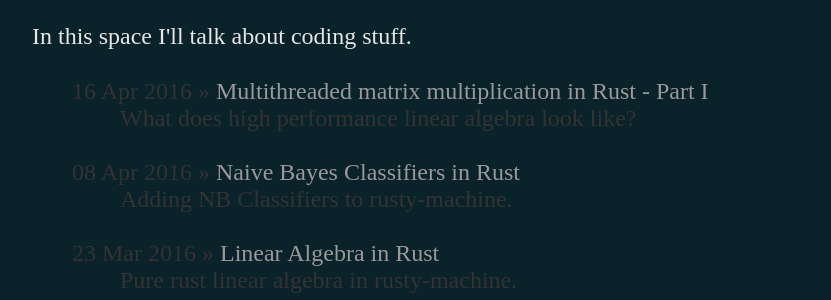
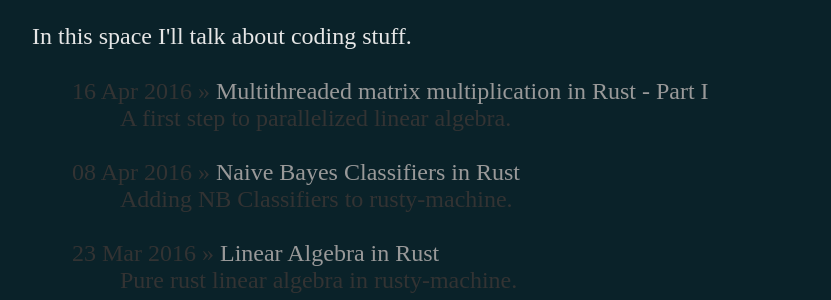
Before and after one commit to AtheMathmo/AtheMathmo.github.io, a Jekyll site: the page built from index.html, in a window 1280 px wide. Shown: the part 194-494 px from the top of the page, without its empty margins (224-1055 px from the left). Built offline with Jekyll 4.4.1, drawn with Linux system fonts in a browser that asks for light colours.

Commit message:
Updating with part name and new excerpt

```diff
--- a/_posts/2016-04-16-multithreading-multiplication.md
+++ b/_posts/2016-04-16-multithreading-multiplication-1.md
@@ -1,7 +1,7 @@
 ---
 layout: post
 title: Multithreaded matrix multiplication in Rust - Part I
-excerpt: "What does high performance linear algebra look like?"
+excerpt: "A first step to parallelized linear algebra."
 comments: true
 ---
 
```
